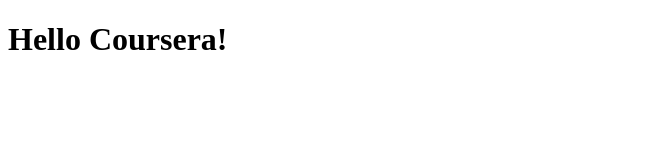
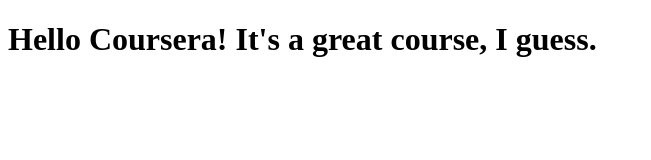
Before and after one commit to FURBENE/coursera_test, a plain HTML site: page site/index.html in a window 1280 px wide. Shown: the whole page, without its empty margins (0-651 px from the left). Drawn offline with Linux system fonts and the light colour scheme.

Commit message:
Small adittion to our content.

```diff
--- a/site/index.html
+++ b/site/index.html
@@ -4,6 +4,6 @@
 	<title>Hello Coursera!</title>
 </head>
 <body>
-<h1>Hello Coursera!</h1>
+<h1>Hello Coursera! It's a great course, I guess. </h1>
 </body>
 </html>
```
